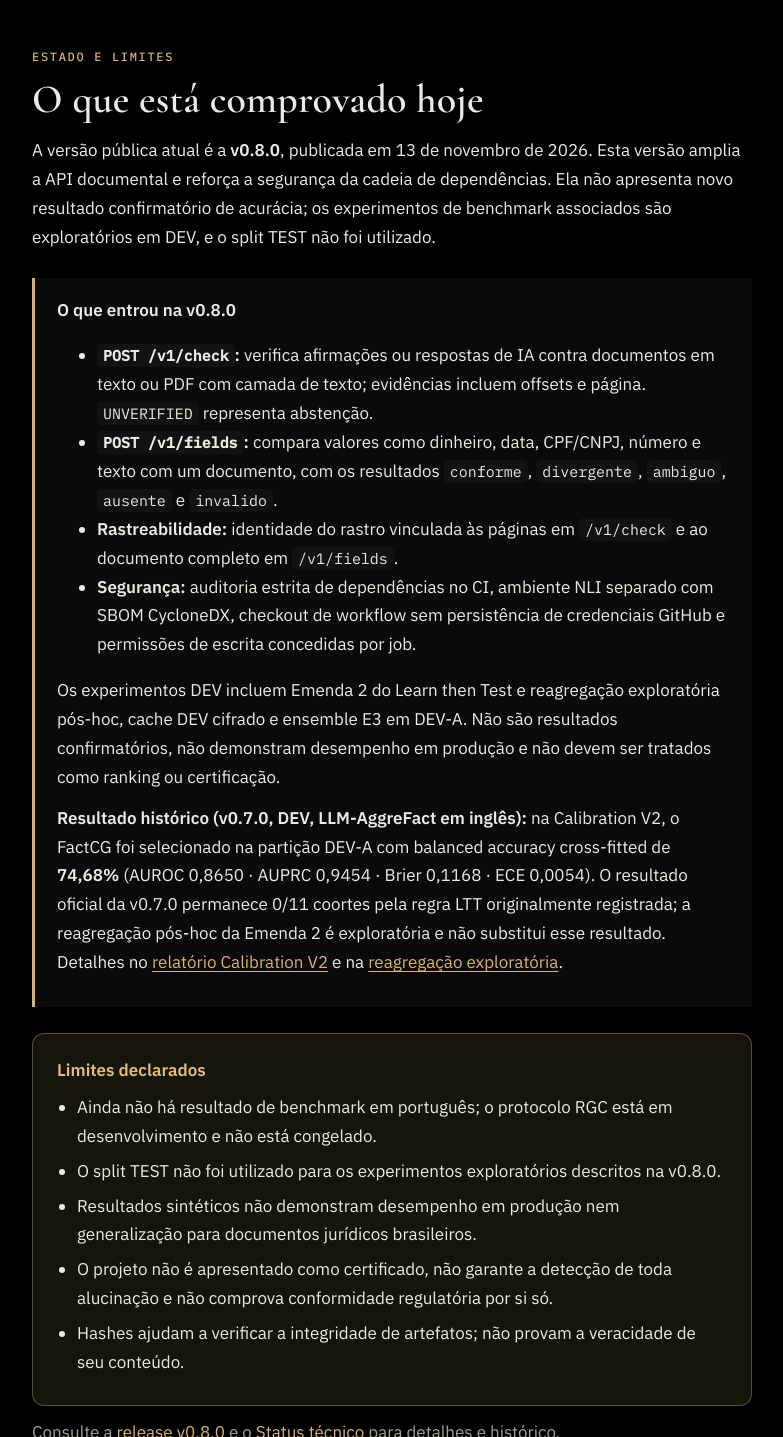
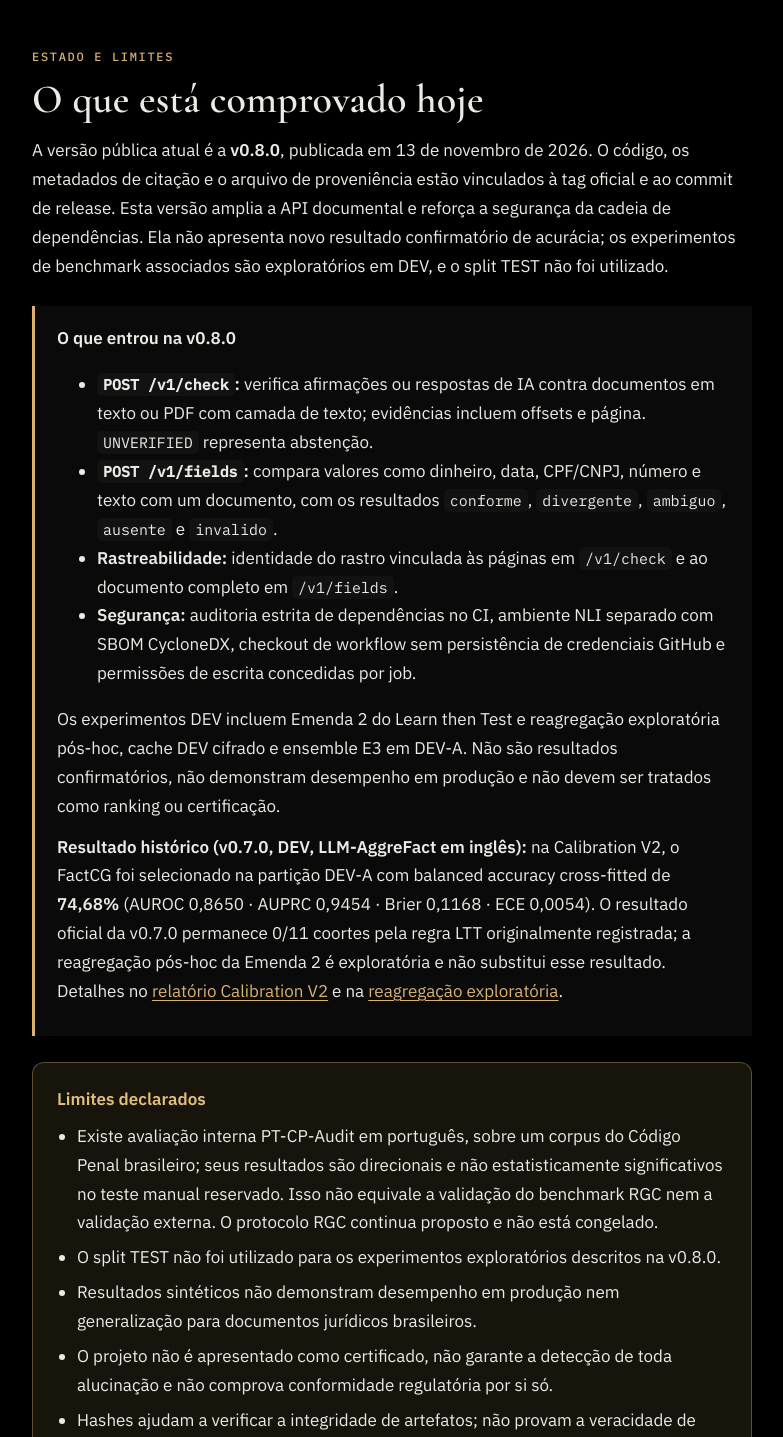
Before and after one commit to Ayorinha/ayorai-opensearch, a plain HTML site: page index.html in a window 1280 px wide. Shown: the part 4260-5697 px from the top of the page, without its empty margins (248-1031 px from the left). Drawn offline with nearby package versions, Linux system fonts and the light colour scheme.

Commit message:
site: align v0.8.0 status and AI-readable metadata (index.html)

```diff
--- a/index.html
+++ b/index.html
@@ -92,7 +92,7 @@
         { "@type": "Question", "name": "Quais vereditos o AYORAI ATTRACTOR emite?",
           "acceptedAnswer": { "@type": "Answer", "text": "O Judge 2.0 emite cinco vereditos: SUPPORTED, PARTIALLY_SUPPORTED, UNVERIFIED, REFUTED e CONFLICTING." } },
         { "@type": "Question", "name": "O AYORAI ATTRACTOR é certificado ou garante conformidade?",
-          "acceptedAnswer": { "@type": "Answer", "text": "Não. O projeto não é apresentado como certificado, não garante a detecção de toda alucinação e não comprova conformidade regulatória por si só. Ainda não há resultado de benchmark em português." } }
+          "acceptedAnswer": { "@type": "Answer", "text": "Não. O projeto não é apresentado como certificado, não garante a detecção de toda alucinação e não comprova conformidade regulatória por si só. Existe uma avaliação interna em português (PT-CP-Audit), sobre um corpus do Código Penal brasileiro; ela não valida o benchmark RGC nem demonstra generalização externa. O benchmark RGC PT-BR ainda não tem resultado validado." } }
       ]
     }
   ]
@@ -203,7 +203,7 @@
     <div class="wrap narrow">
       <p class="kicker">Estado e limites</p>
       <h2>O que está comprovado hoje</h2>
-      <p>A versão pública atual é a <strong>v0.8.0</strong>, publicada em 13 de novembro de 2026. Esta versão amplia a API documental e reforça a segurança da cadeia de dependências. Ela não apresenta novo resultado confirmatório de acurácia; os experimentos de benchmark associados são exploratórios em DEV, e o split TEST não foi utilizado.</p>
+      <p>A versão pública atual é a <strong>v0.8.0</strong>, publicada em 13 de novembro de 2026. O código, os metadados de citação e o arquivo de proveniência estão vinculados à tag oficial e ao commit de release. Esta versão amplia a API documental e reforça a segurança da cadeia de dependências. Ela não apresenta novo resultado confirmatório de acurácia; os experimentos de benchmark associados são exploratórios em DEV, e o split TEST não foi utilizado.</p>
       <div class="callout">
         <strong>O que entrou na v0.8.0</strong>
         <ul>
@@ -218,7 +218,7 @@
       <div class="limits">
         <strong style="color:var(--mid)">Limites declarados</strong>
         <ul>
-          <li>Ainda não há resultado de benchmark em português; o protocolo RGC está em desenvolvimento e não está congelado.</li>
+          <li>Existe avaliação interna PT-CP-Audit em português, sobre um corpus do Código Penal brasileiro; seus resultados são direcionais e não estatisticamente significativos no teste manual reservado. Isso não equivale a validação do benchmark RGC nem a validação externa. O protocolo RGC continua proposto e não está congelado.</li>
           <li>O split TEST não foi utilizado para os experimentos exploratórios descritos na v0.8.0.</li>
           <li>Resultados sintéticos não demonstram desempenho em produção nem generalização para documentos jurídicos brasileiros.</li>
           <li>O projeto não é apresentado como certificado, não garante a detecção de toda alucinação e não comprova conformidade regulatória por si só.</li>
```
